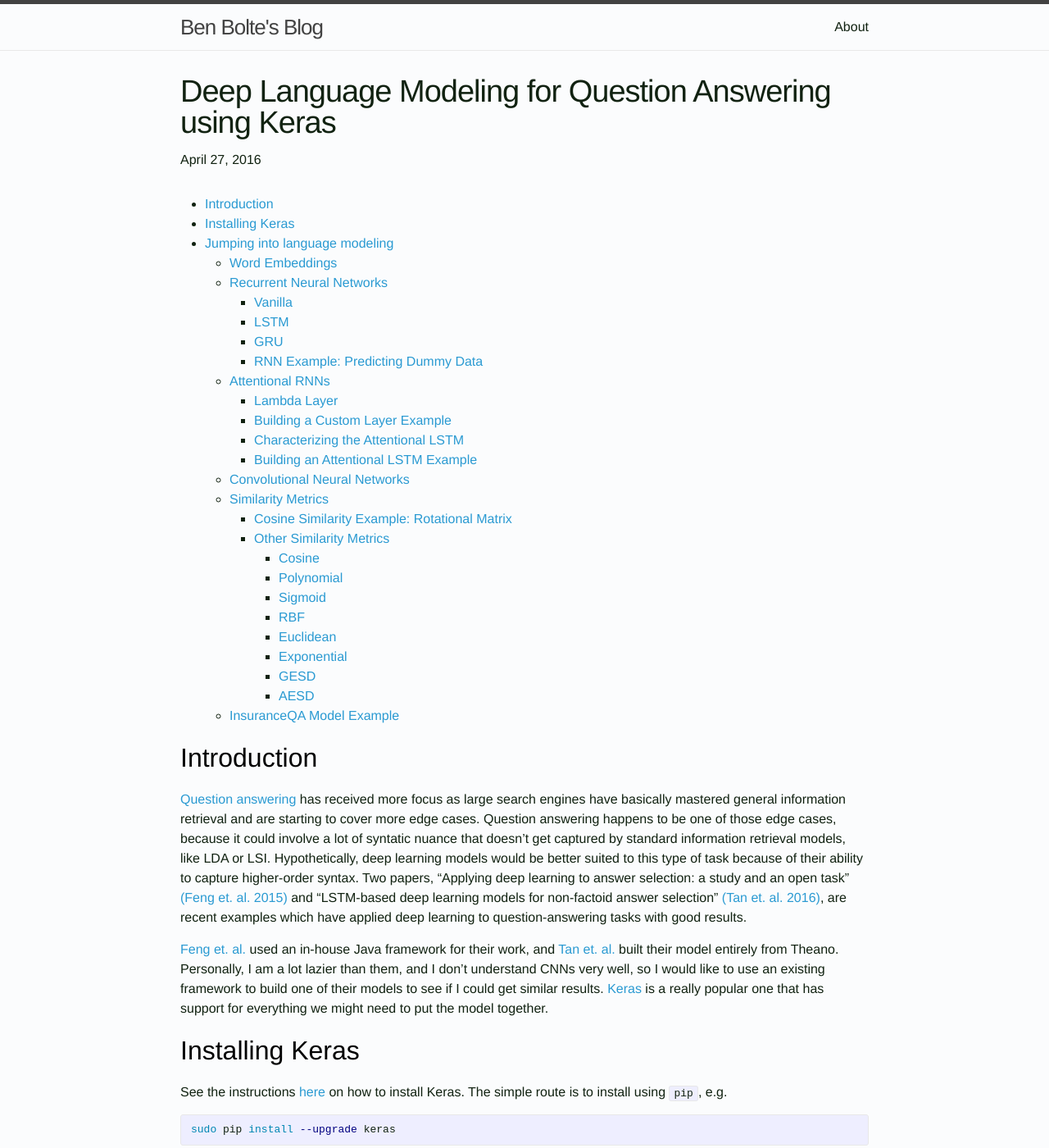
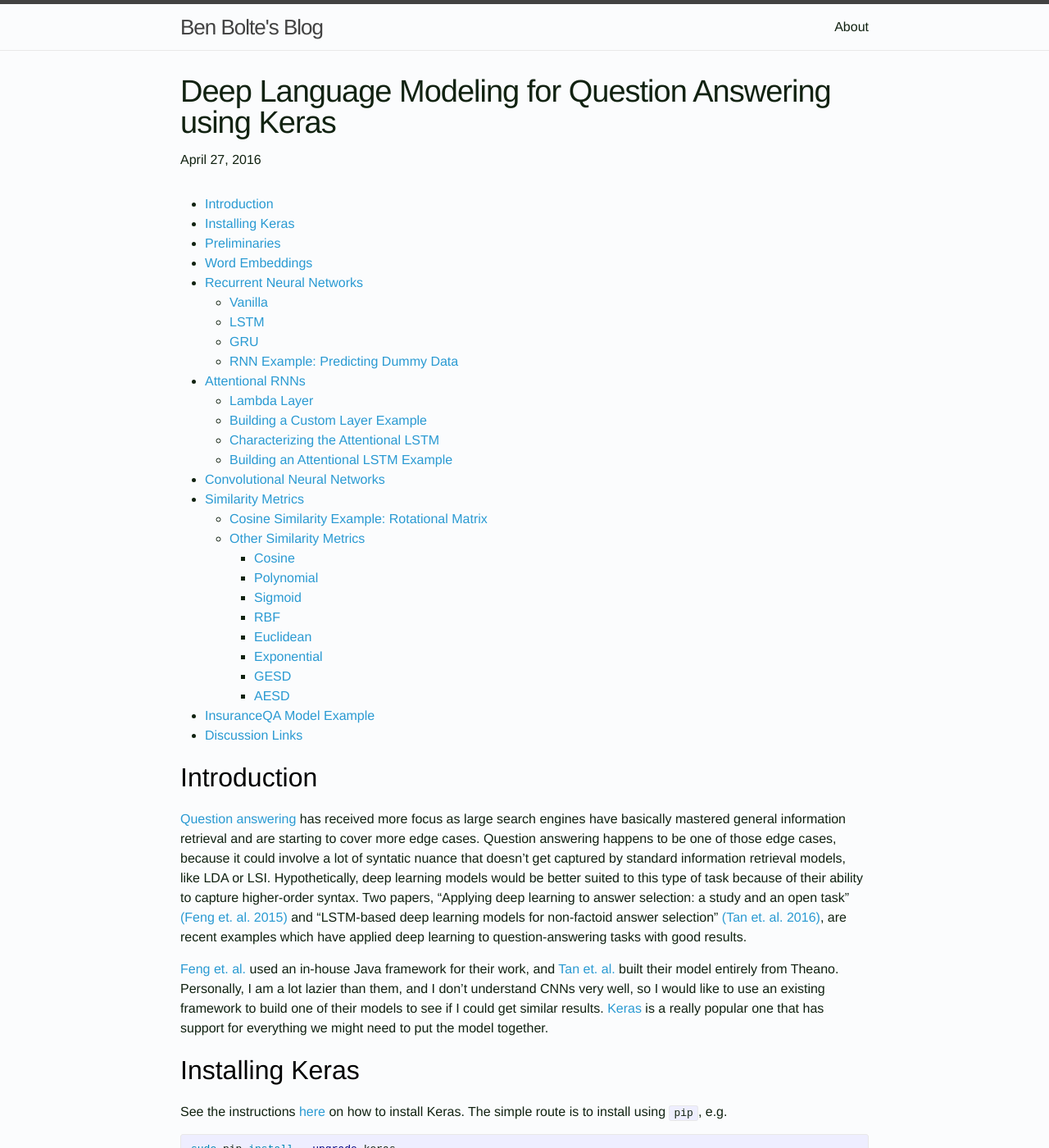
Before and after one commit to codekansas/codekansas.github.io, a Jekyll site: the page built from _posts/2016-04-27-keras-language-modeling.markdown, in a window 1280 px wide and 1400 px high. Shown: the whole window at 82% size. Built offline with Jekyll 4.4.1, drawn with Linux system fonts in a browser that asks for light colours; formulas are drawn with MathJax 3; some of the changed text lies outside the part shown.

Commit message:
changed formatting to be less annoying

```diff
--- a/_posts/2016-04-27-keras-language-modeling.markdown
+++ b/_posts/2016-04-27-keras-language-modeling.markdown
@@ -34,7 +34,7 @@
 
 One benefit of this is that if you want to add a custom layer, you can add it to the Keras installation and be able to use it across different projects. Even better, you could fork the project and clone your own fork, although this gets into areas of Git beyond my understanding.
 
-# Jumping into language modeling
+# Preliminaries
 
 There are actually a couple language models in the [Keras examples](https://github.com/fchollet/keras/blob/master/examples/imdb_lstm.py):
 
@@ -44,7 +44,7 @@
 
 These are pretty interesting to play around with. It is really cool how easy it is to get one of these set up! With Keras, a high-level model design can be quickly implemented.
 
-## Word Embeddings
+# Word Embeddings
 
 Ok! Let's dive in. The first challenge that you might think of when designing a language model is what the units of the language might be. A reasonable dataset might have around 20000 distinct words, after lemmatizing them. If the average sentence is 40 words long, then you're left with a `20000 x 40` matrix just to represent one sentence, which is 3.2 megabytes if each word is represented in 32 bits. This obviously doesn't work, so the first step in developing a good language model is to figure out how to reduce the number of dimensions required to represent a word.
 
@@ -143,13 +143,13 @@
 
 ![Word distributions in vector space](/resources/attention_rnn/word_vectors.png)
 
-## Recurrent Neural Networks
+# Recurrent Neural Networks
 
 As the Keras examples illustrate, there are different philosophies on deep language modeling. [Feng et. al.][feng] did a bunch of benchmarks with convolutional networks, and ended up with some impressive results. [Tan et. al.][tan] used recurrent networks with some different parameters. I'll focus on recurrent neural networks first (What do pirates call neural networks? *Arrrgh*NNs). I'll assume some familiarity with both recurrent and convolutional neural networks. [Andrej Karpathy's blog](http://karpathy.github.io/2015/05/21/rnn-effectiveness/) discusses recurrent neural networks in detail. Here is an image from that post which explains the core concept:
 
 ![Recurrent neural network](/resources/attention_rnn/karpathy_rnn.jpeg)
 
-### Vanilla
+## Vanilla
 
 The basic RNN architecture is essentially a feed-forward neural network that is stretched out over a bunch of time steps and has it's intermediate output added to the next input step. This idea can be expressed as an update equation for each input step:
 
@@ -159,7 +159,7 @@
 
 Note that `dot` indicates vector-matrix multiplication. Multiplying a vector of dimensions `<m>` by a matrix of dimensions `<m, n>` can be done with `dot(<m>, <m, n>)` and yields a vector of dimensions `<n>`. This is consistent with its usage in Theano and Keras. In the update equation, we multiply each `input_vector` by our input weights `W`, multiply the `prev_hidden` vector by our hidden weights `U`, and add a bias, before passing the sum to the activation function `sigmoid`. To get the **many to one** behavior in the image, we can grab the last hidden state and use that as our output. To get the **one to many** behavior, we can pass one input vector and then just pass a bunch of zero vectors to get as many hidden states as we want.
 
-### LSTM
+## LSTM
 
 If the RNN gets really long, then we run into a lot of difficulty training the model. The effect of something a early in the sequence on the end result is very small relative to later components, so it is hard to use that information in updating the weights. To solve this, several methods have been proposed, and two have been implemented in Keras. The first is the Long Short-Term Memory (LSTM) unit, which was proposed by [Hochreiter and Schmidhuber 1997][hochreiter]. This model uses a second hidden state which stores information from further back in the model, allowing that information to have a stronger effect on the end result. The update equations for this model are:
 
@@ -176,7 +176,7 @@
 
 Note that `*` indicates element-wise multiplication. This is consistent with its usage in Theano and Keras. First, there are a bunch more parameters to train; not only do we have weights for the input-to-hidden and hidden-to-hidden matrices, but also we have an accompanying `candidate_state`. The candidate state is like a second hidden state that transfers information to and from the hidden state. It is like a safety deposit box for putting things in and taking things out.
 
-### GRU
+## GRU
 
 The second model is the Gated Recurrent Unit (GRU), which was proposed by [Cho et. al. 2014][cho]. The equations for this model are as follows:
 
@@ -193,7 +193,7 @@
 
 My implementations of these models in Theano, as well as optimizers for training them, can be found in [this Github repository][theano-rnn].
 
-### RNN Example: Predicting Dummy Data
+## RNN Example: Predicting Dummy Data
 
 Now that we've seen the equations, let's see how Keras implementations compare on some sample data.
 
@@ -233,11 +233,11 @@
 
 The results will vary from trial to trial. RNNs are exceptionally difficult to train. However, in general, a model that can take advantage of long-term dependencies will have a much easier time seeing how two sequences are different.
 
-## Attentional RNNs
+# Attentional RNNs
 
 It isn't strictly important to understand the RNN part before looking at this part, but it will help everything make more sense. The next component of language modeling, which was the focus of the [Tan] paper, is the Attentional RNN. This essential components of model are described in "Show, Attend and Tell: Neural Image Caption Generation with Visual Attention" [(Xu et. al. 2016)][xu]. I'll try to hash it out in this blog post a little bit and look at how to build it in Keras.
 
-### Lambda Layer
+## Lambda Layer
 
 First, let's look at how to make a custom layer in Keras. There are a couple options. One is the `Lambda` layer, which does a specified operation. An example of this could be a layer that doubles the value it is passed:
 
@@ -259,7 +259,7 @@
 
 This doubles our input data. Note that there are no trainable weights anywhere in this model, so it couldn't actually learn anything. What if we wanted to multiply our input vector by some trainable scalar that predicts the output vector? In this case, we will have to write our own layer.
 
-### Building a Custom Layer Example
+## Building a Custom Layer Example
 
 Let's jump right in and write a layer that learns to multiply an input by a scalar value and produce an output.
 
@@ -349,7 +349,7 @@
 
 This is the bread and butter of the the layer, where we actually perform the operation. We specify that the output of this layer is the input `x` matrix multiplied by our multiplicand tensor. Note that this method takes a while to run, because whatever backend we use (for example, Theano) has to put together the tensors in the right way. To make your layer run quickly, it is good practice to add `assert` checks in the `build` and `get_output_shape_for` methods.
 
-### Characterizing the Attentional LSTM
+## Characterizing the Attentional LSTM
 
 Now that we've got an idea of how to build a custom layer, let's look at the specifications for an attentional LSTM. Following [Tan et. al.][tan], we can augment our LSTM equations from earlier to include an attentional component. The attentional component requires some attention vector `attention_vec`.
 
@@ -376,7 +376,7 @@
 
 The attention parameter is a function of the current hidden state and the attention vector mixed together. Each is first put through a matrix, summed and put through an activation function to get an attention state, which is then put through another transformation to get an attention parameter. The attention parameter then re-updates the hidden state. Supposedly, this is conceptually similar to TF-IDF weighting, where the model learns to weight particular states at particular times.
 
-### Building an Attentional LSTM Example
+## Building an Attentional LSTM Example
 
 Now that we have all the components for an Attentional LSTM, let's see the code for how we could implement this. The attentional component can be tacked onto the LSTM code that already exists.
 
@@ -476,7 +476,7 @@
 
 This method is used by the LSTM superclass to define components outside of the step function, so that they don't need to be recomputed every time step. In our case, the attentional vector doesn't need to be recomputed every time step, so we define it as a constant (we then grab it in the `step` function using `attention = states[4]`).
 
-## Convolutional Neural Networks
+# Convolutional Neural Networks
 
 Convolutional networks are better explained elsewhere, and all of the functions required for making a good CNN language model are already supported in Keras. Basically, with language modeling, a common strategy is to apply a ton (on the order of 1000) convolutional filters to the embedding layer followed by a max-1 pooling function and call it a day. It actually works stupidly well for question answering (see [Feng et. al.][feng] for benchmarks). This approach can be done fairly easily in Keras. One thing that may not be intuitive, however, is how to combine several filter lengths. This can be done as follows:
 
@@ -489,7 +489,7 @@
 answer = merge([cnn(answer) for cnn in cnns], mode='concat')
 {% endhighlight %}
 
-## Similarity Metrics
+# Similarity Metrics
 
 The basic idea with question answering is to embed questions and answers as vectors, so that the question vector is close in vector space to the answer vector. For example, with the Attentional RNN, we take the question vector and use it as an input for generating the answer vector. A common approach is to then rank answer vectors according to their cosine similarities with the question vector. This doesn't follow the conventional neural network architecture, and takes some manipulation to achieve in Keras. To use equations, what we would like to do is:
 
@@ -511,7 +511,7 @@
 
 where `sim` is our similarity metric. Hinge loss works well for this application, as opposed to something like mean squared error, because we don't want our question vectors to be orthogonal with the bad answer vectors, we just want the bad answer vectors to be a good distance away.
 
-### Cosine Similarity Example: Rotational Matrix
+## Cosine Similarity Example: Rotational Matrix
 
 First, let's look at how to do cosine similarity within the constraints of Keras. Fortunately, Keras has an implementation of cosine similarity, as a `mode` argument to the `merge` layer. This is done with:
 
@@ -609,7 +609,7 @@
 
 ![Matrix transformation](/resources/attention_rnn/matrix_transform.png)
 
-### Other Similarity Metrics
+## Other Similarity Metrics
 
 [Feng et. al.][feng] provided a list of similarities along with their benchmarks for a CNN architecture. Some of these similarities, along with their implementations in Keras, are reproduced below. They rely on these helper functions:
 
@@ -622,7 +622,7 @@
 
 If the function requires extra parameters, they are usually supplied as arguments in a dictionary.
 
-#### Cosine
+### Cosine
 
 $$\frac{x y^T}{||x|| ||y||}$$
 
@@ -631,7 +631,7 @@
     return dot(x[0], x[1]) / K.sqrt(dot(x[0], x[0]) * dot(x[1], x[1]))
 {% endhighlight %}
 
-#### Polynomial
+### Polynomial
 
 $$(\gamma x y^T + c)^d$$
 
@@ -642,7 +642,7 @@
 
 Values for `gamma` used in the paper were `[0.5,  1.0, 1.5]`. The value for `c` was usually `1`. Values for `d` were `[2, 3]`.
 
-#### Sigmoid
+### Sigmoid
 
 $$\tanh(\gamma x y^T + c)$$
 
@@ -653,7 +653,7 @@
 
 Values for `gamma` used in the paper were `[0.5, 1.0, 1.5]`, and `c` was `1`.
 
-#### RBF
+### RBF
 
 RBF stands for radial basis function.
 
@@ -666,7 +666,7 @@
 
 Values for `gamma` used in the paper were `[0.5, 1.0, 1.5]`.
 
-#### Euclidean
+### Euclidean
 
 $$\frac{1}{1 + ||x - y||}$$
 
@@ -675,7 +675,7 @@
     return 1 / (1 + l2_norm(x[0], x[1]))
 {% endhighlight %}
 
-#### Exponential
+### Exponential
 
 $$\exp(-\gamma ||x - y||)$$
 
@@ -684,7 +684,7 @@
     return K.exp(-1 * params['gamma'] * l2_norm(x[0], x[1]))
 {% endhighlight %}
 
-#### GESD
+### GESD
 
 This was a custom metric developed by the authors which stands for Geometric mean of Euclidean and Sigmoid Dot product. It performed well for their benchmarks.
 
@@ -699,7 +699,7 @@
 
 Values for `gamma` used were `[0.5, 1.0, 1.5]` and `c` was `1`.
 
-#### AESD
+### AESD
 
 This was a custom metric developed by the authors which stands for Arithmetic mean of Euclidean and Sigmoid Dot product. It performed well for their benchmarks.
 
@@ -714,7 +714,7 @@
 
 Values for `gamma` used were `[0.5, 1.0, 1.5]` and `c` was `1`.
 
-## InsuranceQA Model Example
+# InsuranceQA Model Example
 
 A surprisingly good model for the [InsuranceQA dataset][feng] is as follows:
 
@@ -770,7 +770,7 @@
 
 The code is kind of awkward without the context, so I would recommend checking out the repository to see how it works. The repository contains the necessary code for building a question answering model using Keras and evaluating it on the Insurance QA dataset.
 
-Links
+# Discussion Links
 
  - [/r/MachineLearning](https://www.reddit.com/r/MachineLearning/comments/4h3moa/deep_language_modeling_for_question_answering/)
  - [Hacker News](https://news.ycombinator.com/item?id=11623287)
```
